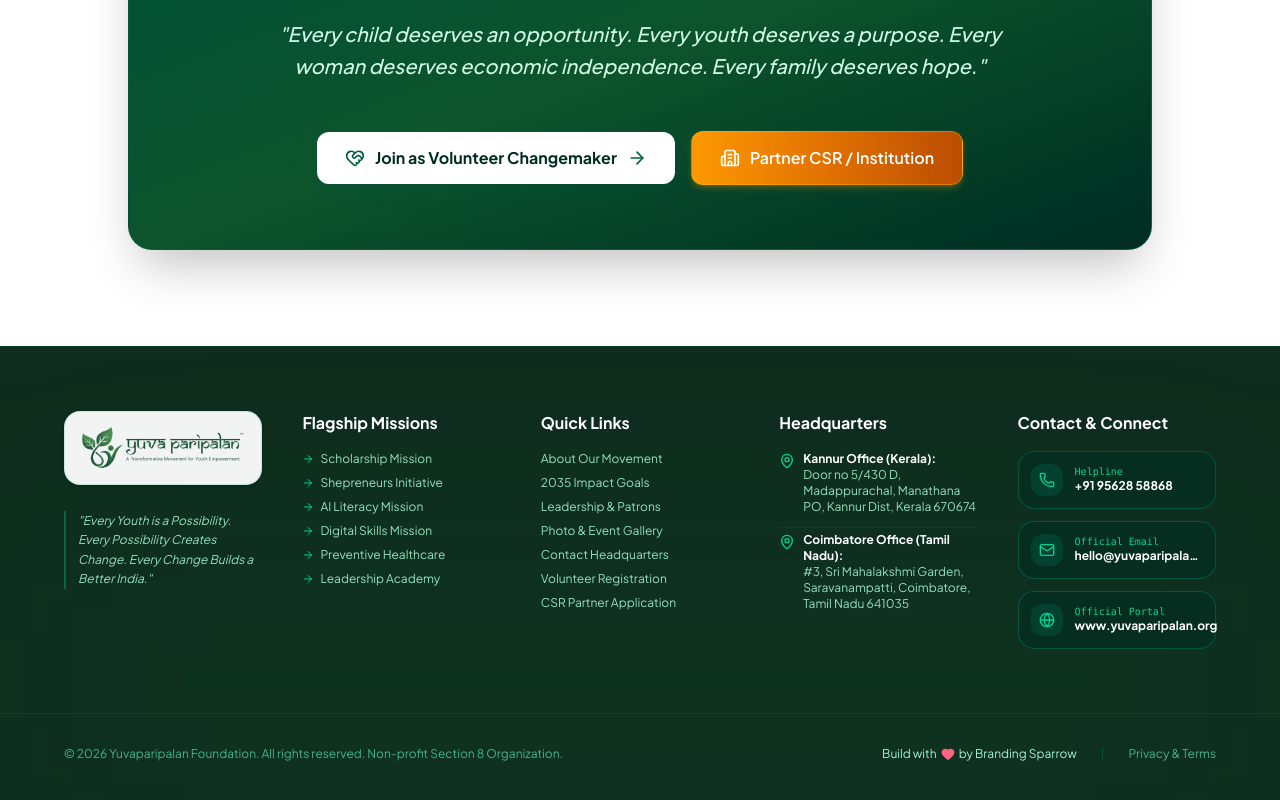
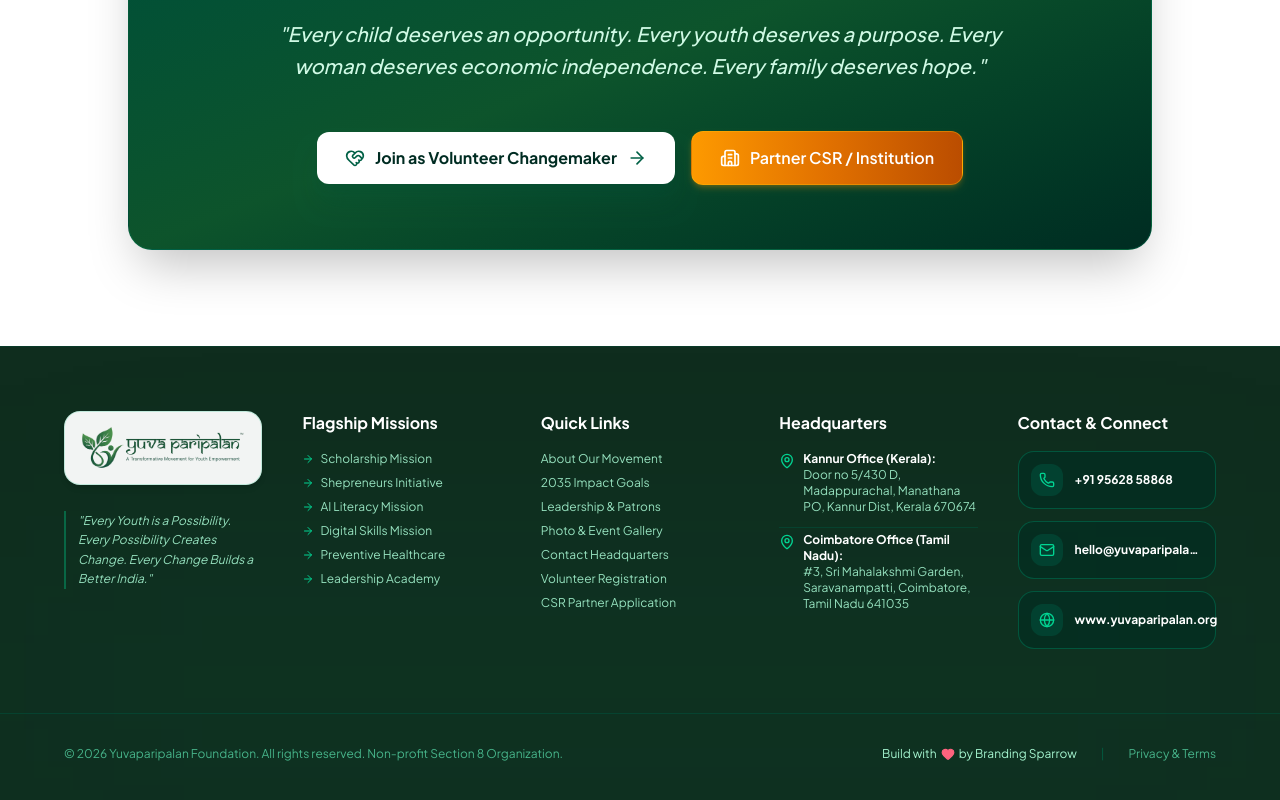
Before and after one commit to BSDigitalLab/yuvaparipalan_foundation-web, a React (Vite) app: page / in a window 1280 px wide. Shown: the part 6844-7644 px from the top of the page. Built offline with nearby package versions, Linux system fonts and the light colour scheme.

Commit message:
style: remove label subtitle texts (Helpline, Official Email, Official Portal) from Footer contact items

```diff
--- a/src/components/common/Footer.tsx
+++ b/src/components/common/Footer.tsx
@@ -112,7 +112,6 @@
                   <Phone className="w-4 h-4" />
                 </div>
                 <div>
-                  <span className="text-[10px] text-emerald-400 font-mono block">Helpline</span>
                   <strong className="text-xs text-white">+91 95628 58868</strong>
                 </div>
               </a>
@@ -125,7 +124,6 @@
                   <Mail className="w-4 h-4" />
                 </div>
                 <div className="min-w-0">
-                  <span className="text-[10px] text-emerald-400 font-mono block">Official Email</span>
                   <strong className="text-xs text-white truncate block">hello@yuvaparipalan.org</strong>
                 </div>
               </a>
@@ -140,7 +138,6 @@
                   <Globe className="w-4 h-4" />
                 </div>
                 <div>
-                  <span className="text-[10px] text-emerald-400 font-mono block">Official Portal</span>
                   <strong className="text-xs text-white">www.yuvaparipalan.org</strong>
                 </div>
               </a>
```
